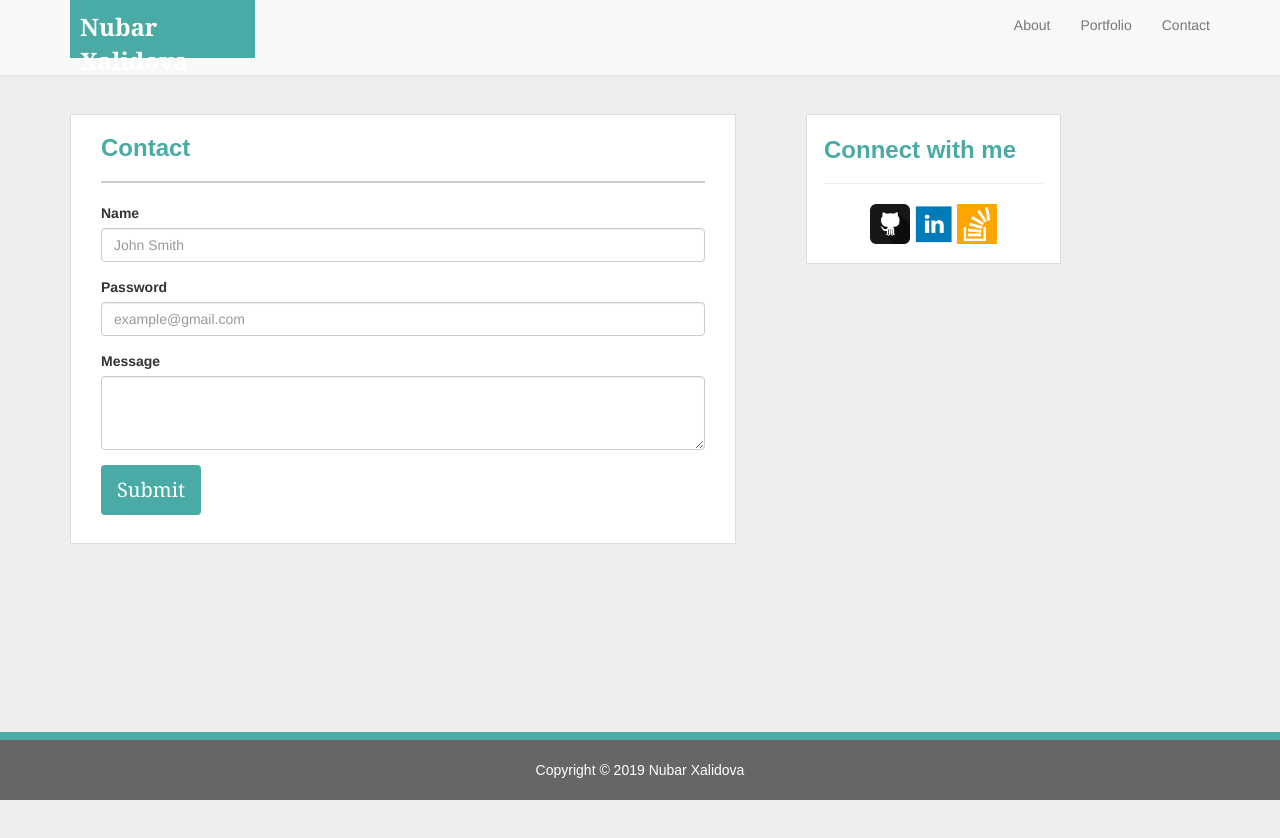
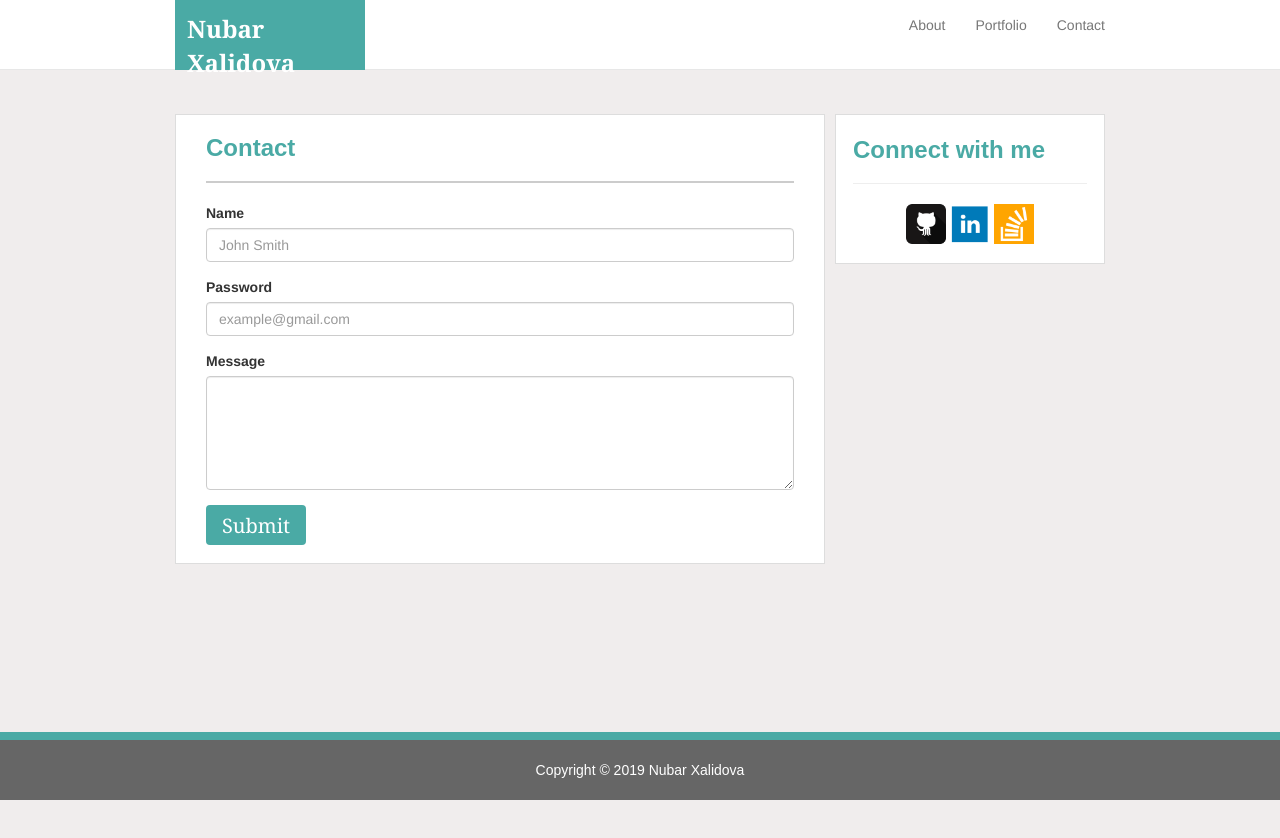
Before and after one commit to xnubar/Bootstrap-Portfolio, a plain HTML site: page contact.html in a window 1280 px wide. Drawn offline with nearby package versions, Linux system fonts and the light colour scheme.

```diff
--- a/assets/css/style.css
+++ b/assets/css/style.css
@@ -10,17 +10,17 @@ body{
     font-size: 20px;
     padding: 6px;
     width: 100px;
-    height: 50px;
+    height: 40px;
 }
 .btn-name{
     background: #4aaaa5;
     color: #fff;
     font-family: 'Georgia', Times, Times New Roman, serif;
     font-size:24px;
-    height: 58px;
-    width: 185px;
+        height: 70px;
+    width: 190px;
     display: inline-block;
-    padding: 10px;
+    padding: 12px;
     font-weight: bold;
     margin-bottom: -1px !important;
     text-decoration: none !important;
@@ -36,12 +36,22 @@ header{
     border-bottom: 2px solid #ddd;
 }
 
+.header{
+    height: 70px;
+    width: 100%;
+    background: #fff;
+}
+
+.header-content{
+    width: 960px;
+    height: 70px;
+}
 .contact{
     background: white;
     border: 1px solid #ddd;
-    width: 666px;
-    height: 430px;
-    margin:0px 70px 30px 0px;
+    width: 650px;
+    height: 450px;
+    margin:0px 10px 30px 0px;
 
 }
 #contact-border{
@@ -51,7 +61,7 @@ header{
 .connect-me{
     background: white;
     height: 150px;
-    width: 255px;
+    width: 270px;
     padding: 2px;
     border: 1px solid #ddd;
 
@@ -59,6 +69,7 @@ header{
 
 .main-container{
     padding: 112px 30px 10px 30px;
+    width: 960px;
 }
 
 
--- a/contact.html
+++ b/contact.html
@@ -18,7 +18,7 @@
 
     <header>
         <nav class="navbar navbar-default navbar-fixed-top header">
-            <div class="container">
+            <div class="container header-content">
                 <div class="navbar-header">
                     <button type="button" class="navbar-toggle collapsed" data-toggle="collapse"
                         data-target="#bs-example-navbar-collapse-1" aria-expanded="false">
@@ -37,7 +37,10 @@
                     </ul>
                 </div>
             </div>
+
         </nav>
+
+
     </header>
 
 
@@ -64,7 +67,7 @@
                             </div>
                             <div class="form-group">
                                 <label for="exampleInputMsg">Message</label>
-                                <textarea rows="3" class="form-control" id="exampleInputMsg"></textarea>
+                                <textarea rows="5" class="form-control" id="exampleInputMsg"></textarea>
                             </div>
 
                             <button type="submit" class="btn submit">Submit</button>
```
